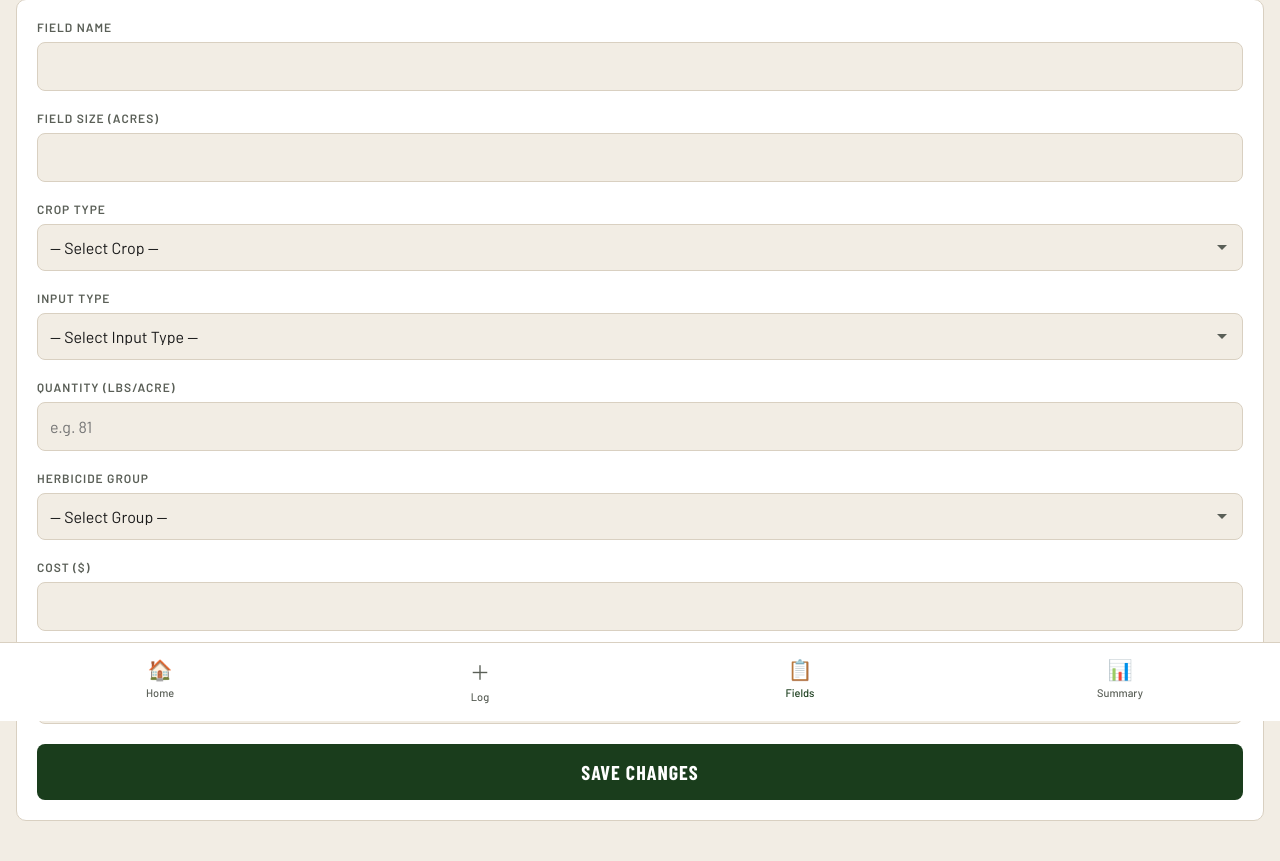
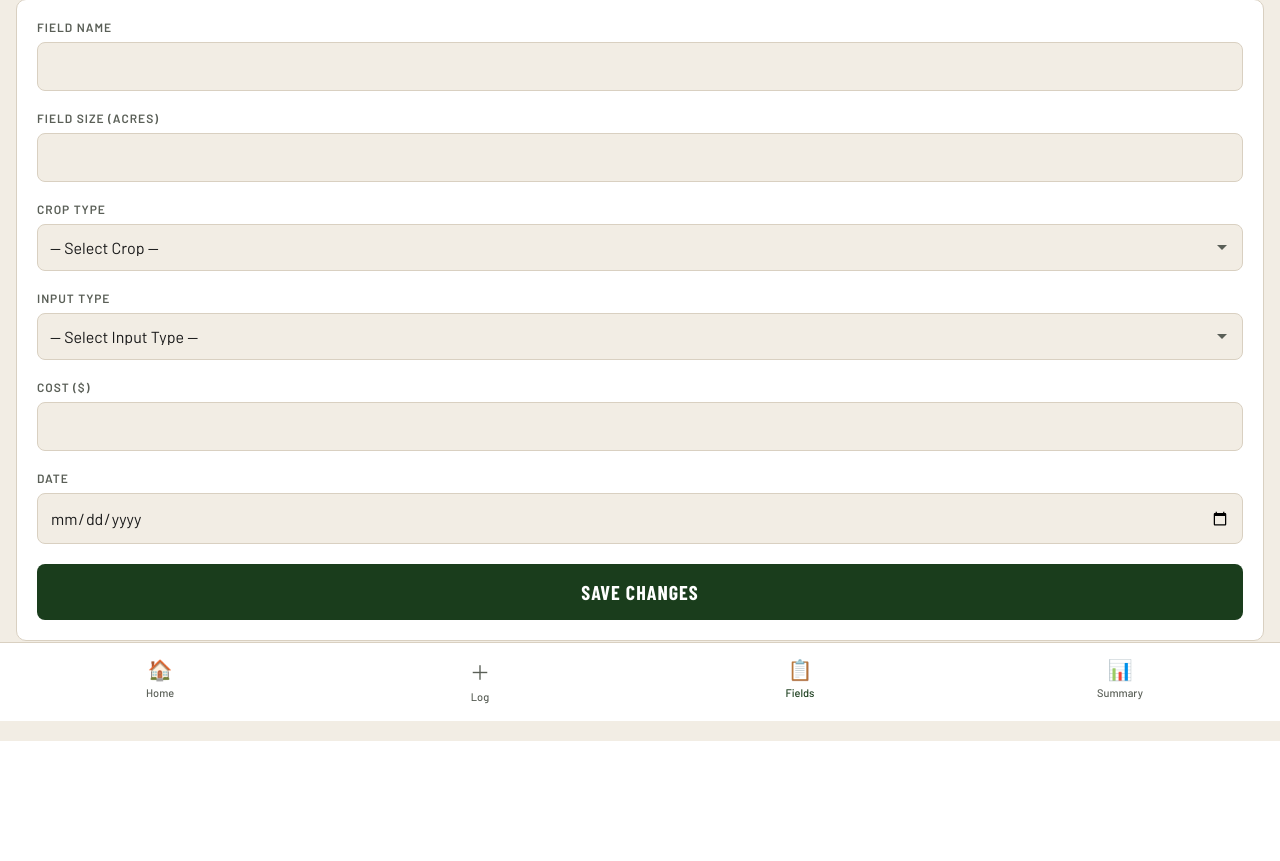
Before and after one commit to kjani-dev/farmtrack, a Flask app: template templates/edit_entry.html in a window 1280 px wide. Shown: the part 79-940 px from the top of the page. After the commit the page ends 820 px from the top, so only its background shows below. Run offline with Flask 3, Linux system fonts and the light colour scheme; the template is opened without the code that fills it, so the values that code supplies are empty.

Commit message:
Fix missing collapsible class on quantity and herbicide group wraps in edit_entry.html

```diff
--- a/templates/edit_entry.html
+++ b/templates/edit_entry.html
@@ -66,12 +66,12 @@
                         <input type="text" name="custom_input_type" placeholder="Enter custom input type" value="{% if entry.is_custom_input %}{{ entry.input_type }}{% endif %}">
                     </div>
                 </div>
-                <div class="field-group" id="quantity_wrap">
+                <div class="field-group collapsible" id="quantity_wrap">
                     <label>Quantity (lbs/acre)</label>
                     <input type="number" name="quantity" id="quantity_input" value="{{ entry.quantity or '' }}" placeholder="e.g. 81" step="0.1">
                     <input type="hidden" name="quantity_unit" value="lbs/acre">
                 </div>
-                <div class="field-group" id="herbicide_group_wrap">
+                <div class="field-group collapsible" id="herbicide_group_wrap">
                     <label>Herbicide Group</label>
                     <select name="herbicide_group" id="herbicide_group_select" onchange="toggleCustomHerbicide(this)">
                         <option value="">— Select Group —</option>
```
